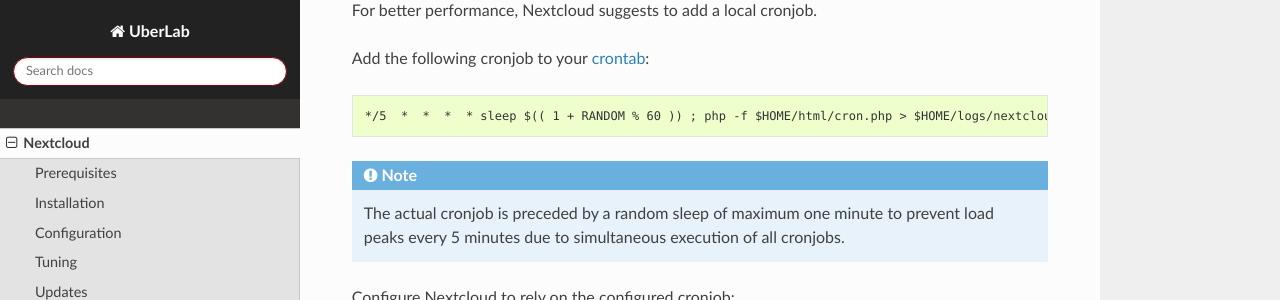
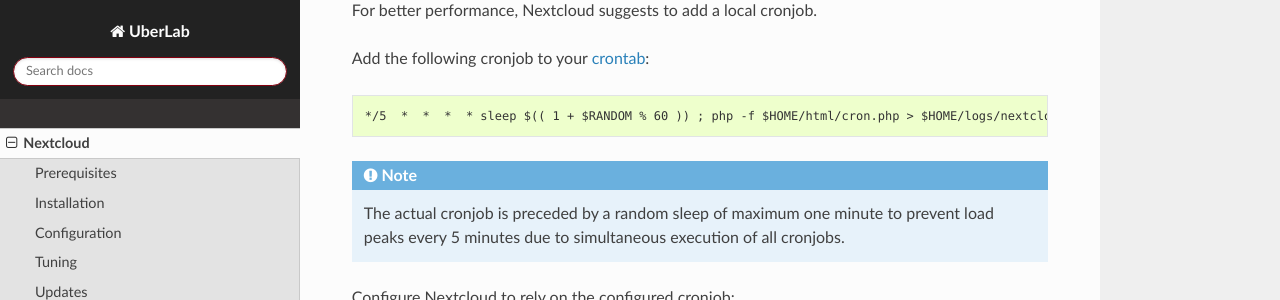
Before and after one commit to Uberspace/lab, a Sphinx documentation site: the page built from source/guide_nextcloud.rst, in a window 1280 px wide and 900 px high, scrolled down 6817 px. Shown: the part 151-451 px from the top of the window. Built offline with Sphinx 7.4.7 and the Read the Docs theme 2.0.0, drawn with Linux system fonts in a browser that asks for light colours.

```diff
--- a/source/guide_nextcloud.rst
+++ b/source/guide_nextcloud.rst
@@ -249,7 +249,7 @@ Add the following cronjob to your :manual:`crontab <daemons-cron>`:
 
 ::
 
- */5  *  *  *  * sleep $(( 1 + RANDOM % 60 )) ; php -f $HOME/html/cron.php > $HOME/logs/nextcloud-cron.log 2>&1
+ */5  *  *  *  * sleep $(( 1 + $RANDOM % 60 )) ; php -f $HOME/html/cron.php > $HOME/logs/nextcloud-cron.log 2>&1
 
 .. note:: The actual cronjob is preceded by a random sleep of maximum one minute to prevent load peaks every 5 minutes due to simultaneous execution of all cronjobs.
 
```
